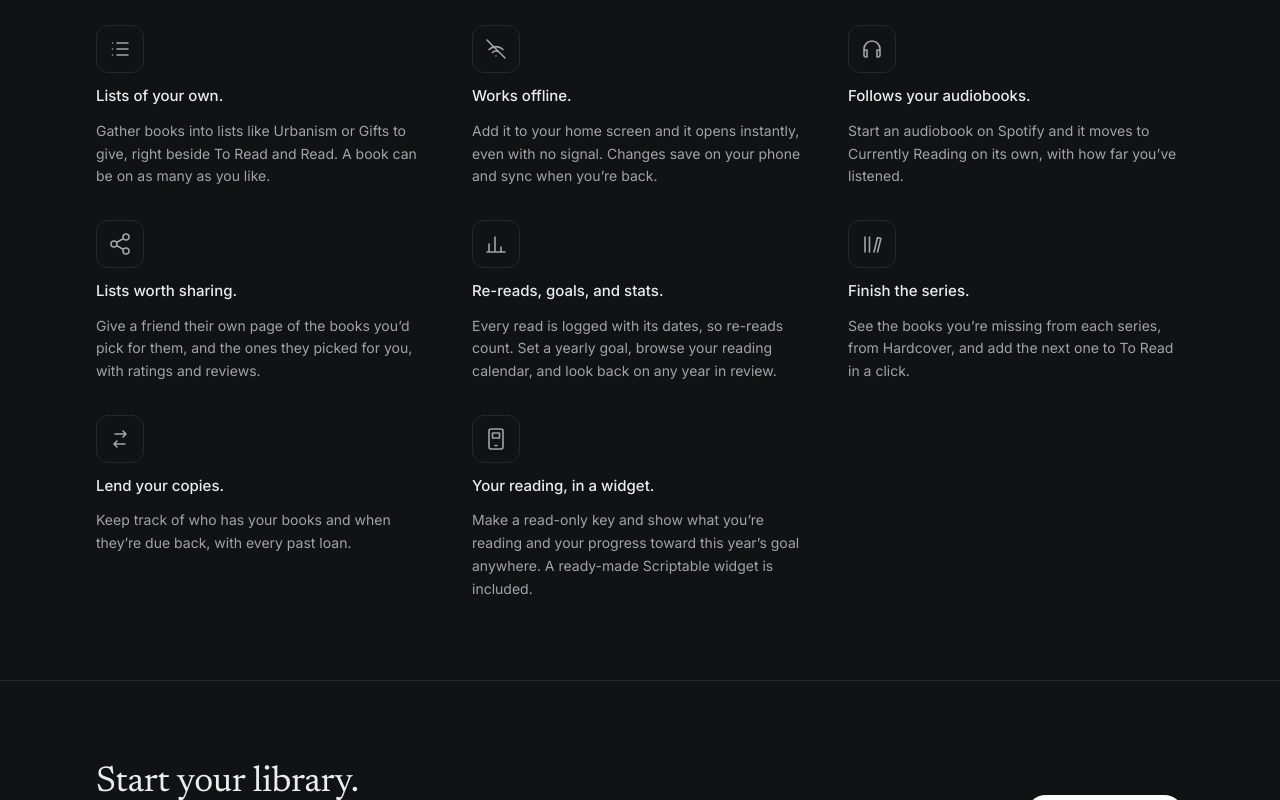
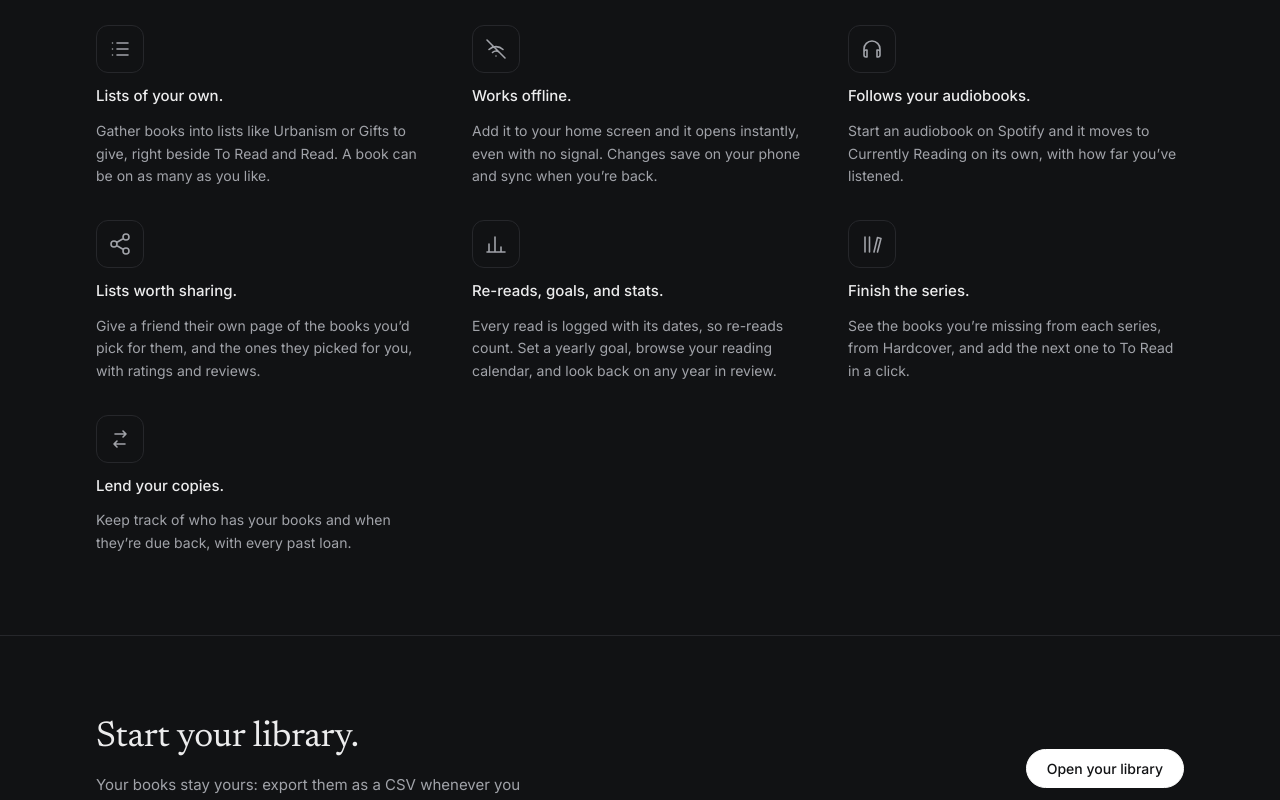
Before and after one commit to helenvholmes/bookbox, a Next.js app: page /about in a window 1280 px wide. Shown: the part 1379-2179 px from the top of the page. Built offline with nearby package versions, Linux system fonts and the light colour scheme; what async_hooks would draw is missing.

Commit message:
Period after the sign-up line; drop the widget feature from the marketing page

```diff
--- a/src/components/Landing.tsx
+++ b/src/components/Landing.tsx
@@ -92,12 +92,6 @@ const FEATURES: { title: string; body: string; d: string }[] = [
     // Two arrows passing a book back and forth.
     d: "M7 7h11m0 0-3-3m3 3-3 3M17 17H6m0 0 3-3m-3 3 3 3",
   },
-  {
-    title: "Your reading, in a widget.",
-    body: "Make a read-only key and show what you’re reading and your progress toward this year’s goal anywhere. A ready-made Scriptable widget is included.",
-    // A phone with a widget on its screen.
-    d: "M7 2h10a2 2 0 0 1 2 2v16a2 2 0 0 1-2 2H7a2 2 0 0 1-2-2V4a2 2 0 0 1 2-2ZM8.5 6h7v5h-7zM11 18.5h2",
-  },
 ];
 
 /** `signedIn` swaps "Sign in" and "Sign up" for a way back to the library. */
@@ -146,6 +140,7 @@ export function Landing({ signedIn }: { signedIn: boolean }) {
               <a href="#run-your-own" className="underline decoration-line underline-offset-2 hover:text-muted">
                 run your own copy
               </a>
+              .
             </p>
           </div>
 
```
